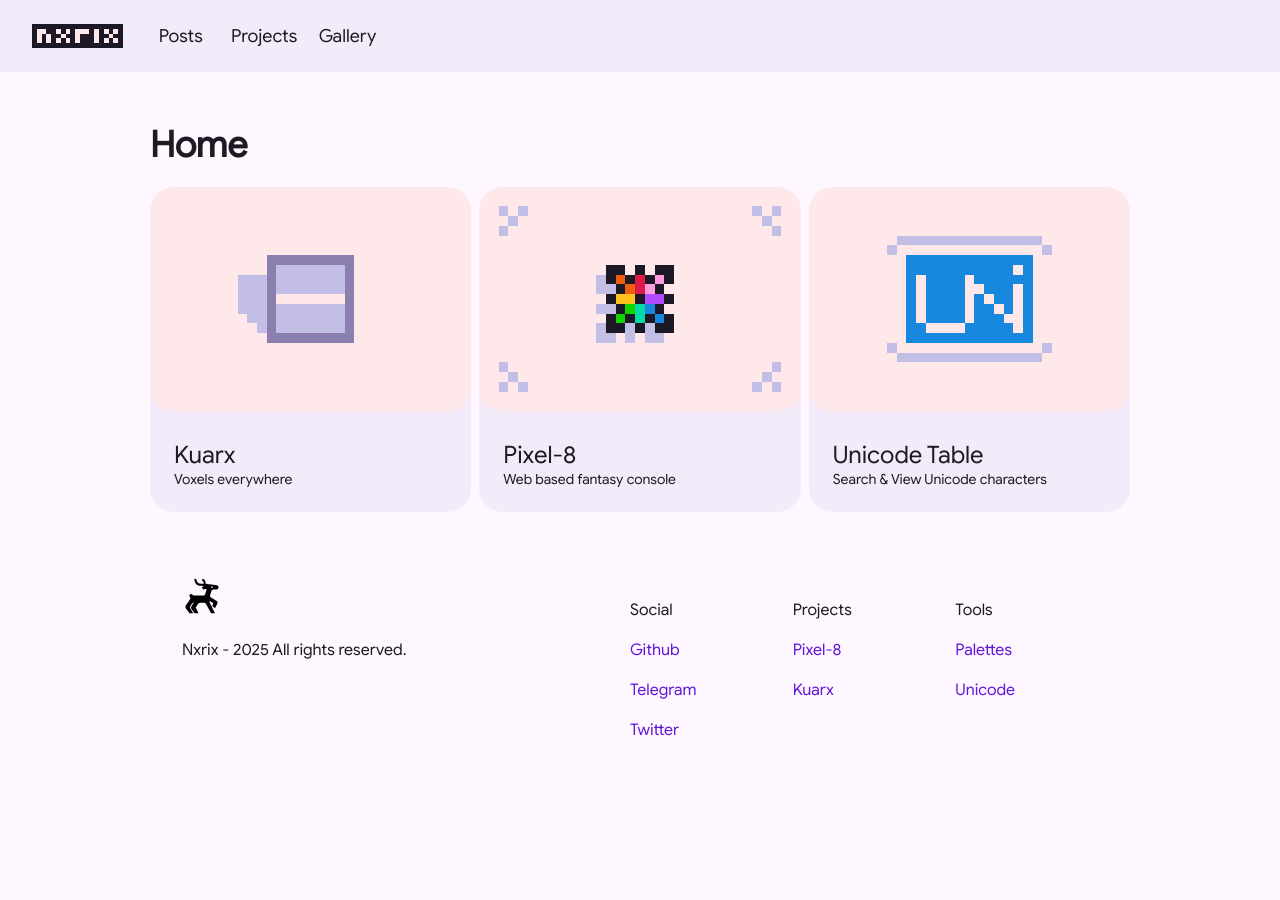
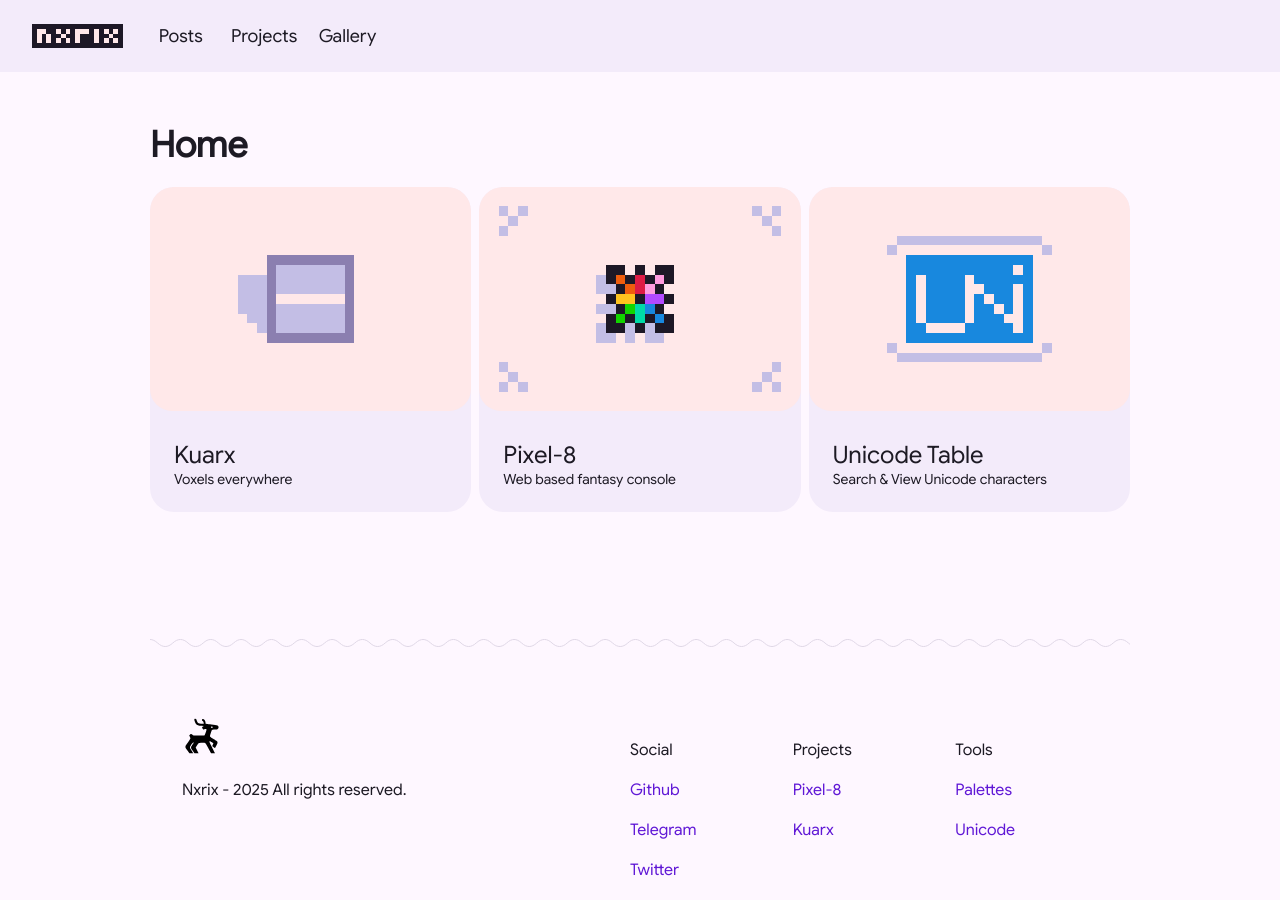
Before and after one commit to Nxrix/nxrix.github.io, a Jekyll site: the page built from index.html, in a window 1280 px wide. Built offline with Jekyll 4.4.1, drawn with Linux system fonts in a browser that asks for light colours.

Commit message:
Update default.html

```diff
--- a/_layouts/default.html
+++ b/_layouts/default.html
@@ -30,6 +30,12 @@
     <div class="scroll_wrapper">
       <div class="content">
         {{ content }}
+        <div style="margin-top: 120px;">
+          <svg aria-hidden="true" width="100%" height="8" fill="none" xmlns="http://www.w3.org/2000/svg">
+            <pattern id="a" width="91" height="8" patternUnits="userSpaceOnUse"><g><path d="M114 4c-5.067 4.667-10.133 4.667-15.2 0S88.667-.667 83.6 4 73.467 8.667 68.4 4 58.267-.667 53.2 4 43.067 8.667 38 4 27.867-.667 22.8 4 12.667 8.667 7.6 4-2.533-.667-7.6 4s-10.133 4.667-15.2 0S-32.933-.667-38 4s-10.133 4.667-15.2 0-10.133-4.667-15.2 0-10.133 4.667-15.2 0-10.133-4.667-15.2 0-10.133 4.667-15.2 0-10.133-4.667-15.2 0-10.133 4.667-15.2 0-10.133-4.667-15.2 0-10.133 4.667-15.2 0-10.133-4.667-15.2 0-10.133 4.667-15.2 0-10.133-4.667-15.2 0-10.133 4.667-15.2 0-10.133-4.667-15.2 0-10.133 4.667-15.2 0-10.133-4.667-15.2 0-10.133 4.667-15.2 0-10.133-4.667-15.2 0-10.133 4.667-15.2 0-10.133-4.667-15.2 0-10.133 4.667-15.2 0-10.133-4.667-15.2 0-10.133 4.667-15.2 0-10.133-4.667-15.2 0-10.133 4.667-15.2 0" stroke="var(--md-sys-color-surface-dim)" stroke-linecap="square"></path></g></pattern>
+            <rect width="100%" height="100%" fill="url(#a)"></rect>
+          </svg>
+        </div>
         <footer class="footer">
           <section class="about">
             <div class="text">
```
